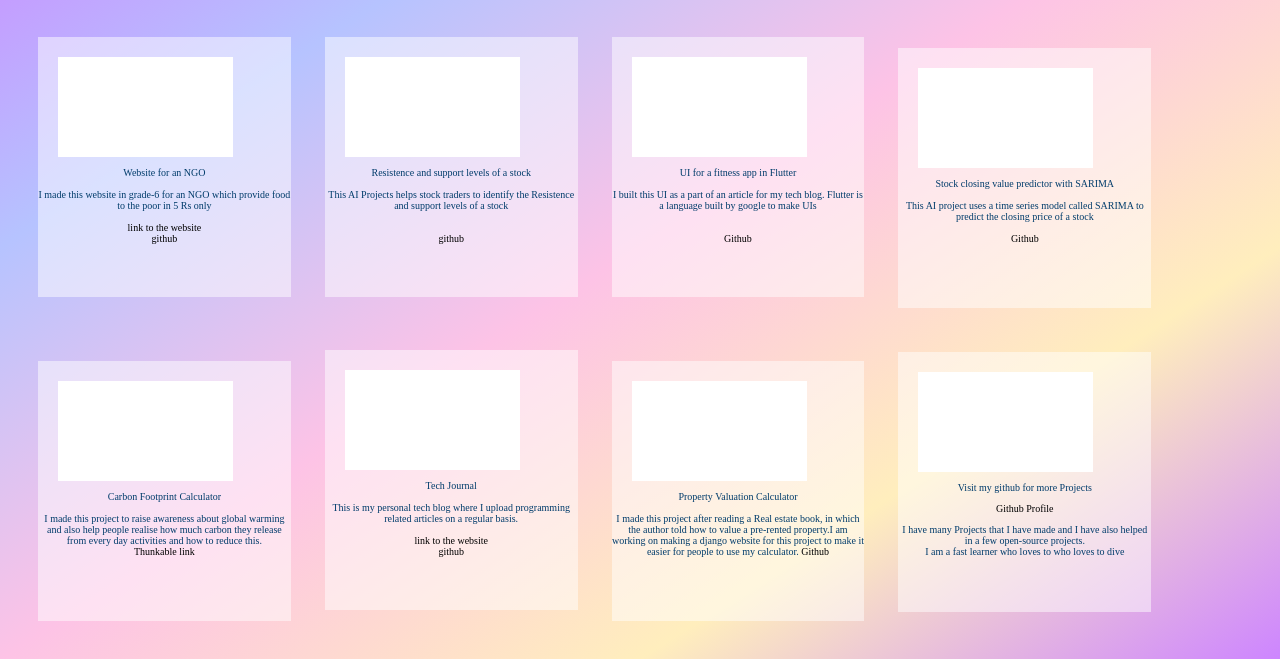
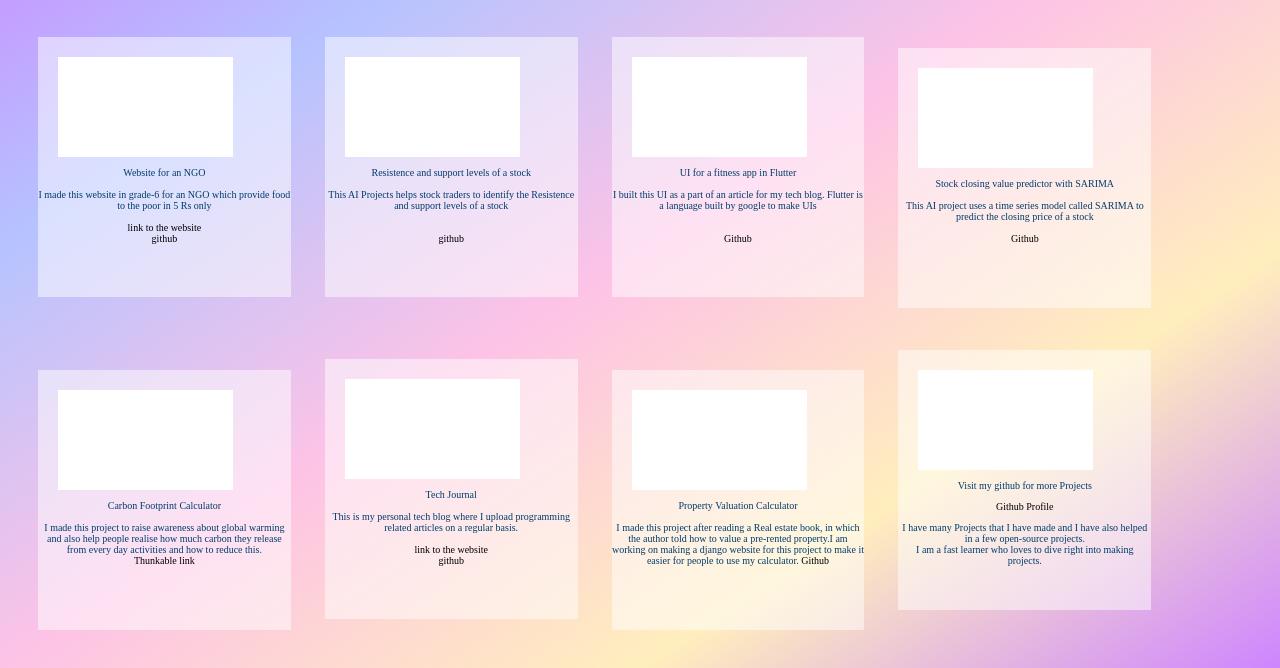
Before and after one commit to Jiya55/portfolio-website, a plain HTML site: page projects.html in a window 1280 px wide. Shown: the part 165-833 px from the top of the page. Drawn offline with Linux system fonts and the light colour scheme; a web font is replaced by a local one.

Commit message:
Update projects.html

```diff
--- a/projects.html
+++ b/projects.html
@@ -67,6 +67,6 @@
         <div class="project-image"> </div>
         <p>Visit my github for more Projects</p>
         <a href="https://github.com/Jiya55">Github Profile</a>
-        <p>I have many Projects that I have made and I have also helped in a few open-source projects. <br>I am a fast learner who loves to who loves to dive </p>
+        <p>I have many Projects that I have made and I have also helped in a few open-source projects. <br>I am a fast learner who loves to dive right into making projects.</p>
 </body>
 </html>
```
